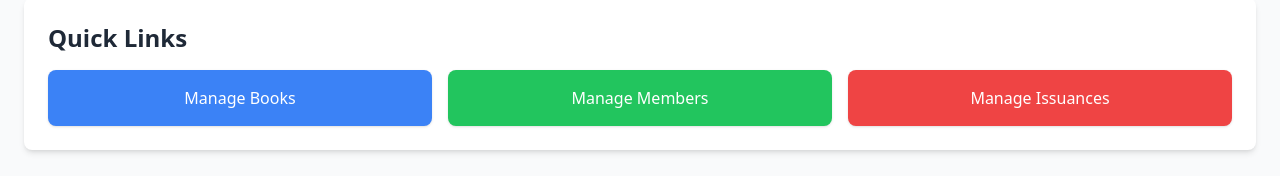
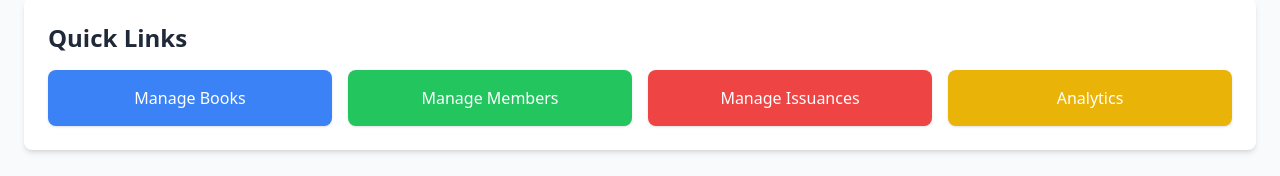
Before and after one commit to PARANDHAMAREDDYBOMMAKA/Library-management-system, a Next.js app: page /dashboard in a window 1280 px wide. Shown: the part 396-572 px from the top of the page. Built offline with nearby package versions, Linux system fonts and the light colour scheme; no server answers; the database is empty.

Commit message:
Completed the task

```diff
--- a/app/dashboard/page.tsx
+++ b/app/dashboard/page.tsx
@@ -18,7 +18,7 @@ export default function Dashboard() {
         <h2 className="text-2xl font-semibold text-gray-800 mb-4">
           Quick Links
         </h2>
-        <div className="grid grid-cols-1 md:grid-cols-3 gap-4">
+        <div className="grid grid-cols-1 md:grid-cols-4 gap-4">
           <Link href="pages/books">
             <div className="p-4 bg-blue-500 text-white font-medium text-center rounded-lg shadow hover:bg-blue-600 transition">
               Manage Books
@@ -34,6 +34,12 @@ export default function Dashboard() {
               Manage Issuances
             </div>
           </Link>
+
+          <Link href="/analytics">
+            <div className="p-4 bg-yellow-500 text-white font-medium text-center rounded-lg shadow hover:bg-blue-600 transition">
+              Analytics
+            </div>
+          </Link>
         </div>
       </div>
     </div>
```
